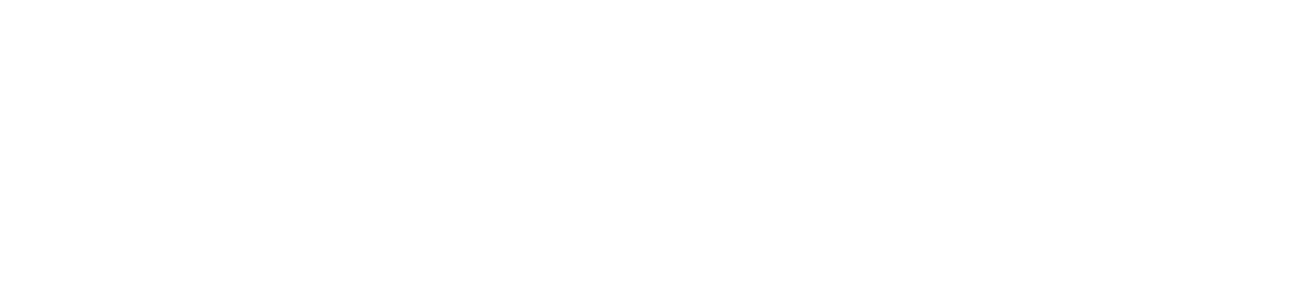
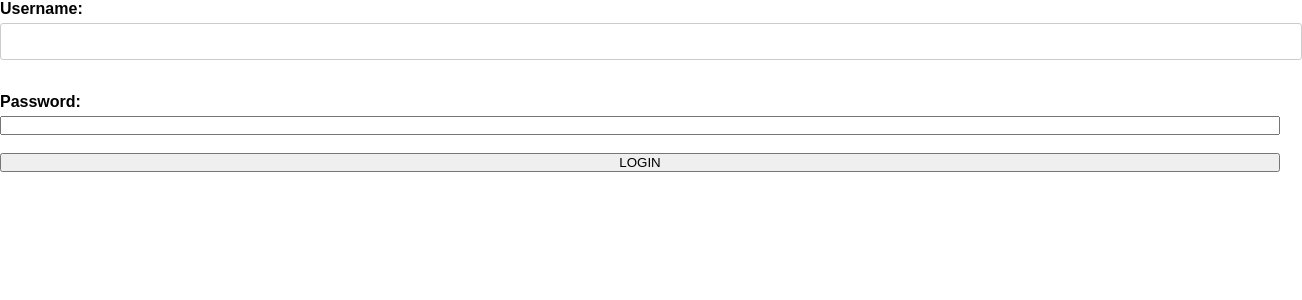
Before and after one commit to kalviumcommunity/55_Celebrities_best_movies, a React (Vite) app in the folder Client/: page /Login in a window 1280 px wide. Before the commit this address had no page. Shown: the top 300 px of the page, 1302 px wide, since content can reach past the window. Built offline with nearby package versions, Linux system fonts and the light colour scheme.

Commit message:
added login and signup in the client and server

```diff
--- a/Client/src/App.jsx
+++ b/Client/src/App.jsx
@@ -3,6 +3,8 @@ import Landing from './Components/Landing'
 import {BrowserRouter, Routes, Route} from 'react-router-dom'
 import Form from './Form'
 import UpdateForm from "./UpdateForm"
+import Signup from './Signup'
+import Login from './Login'
 
 function App() {
 
@@ -14,6 +16,8 @@ function App() {
     <Route path="/" element={<Landing/>}/>
       <Route path="/form" element={<Form/>}/>
       <Route path="/update/:id" element={<UpdateForm/>}/>
+      <Route path="/Signup" element={<Signup/>}/>
+      <Route path="Login" element={<Login/>}/>
     </Routes>
 
     </BrowserRouter>
--- a/Client/src/Components/Landing.css
+++ b/Client/src/Components/Landing.css
@@ -42,7 +42,7 @@
       margin-right: 20px;
     }
 
-    .nav-links li a {
+    .login {
       color: #fff;
       text-decoration: none;
       font-size: larger;
--- a/Client/src/Components/Landing.jsx
+++ b/Client/src/Components/Landing.jsx
@@ -1,7 +1,7 @@
   import React, { useEffect, useState } from 'react';
   import './Landing.css';
   import axios from 'axios';
-  import {Link} from 'react-router-dom'
+  import { Link } from 'react-router-dom'
 
   function Landing() {
     const [movies, setMovies] = useState([]);
@@ -44,8 +44,8 @@
               <button type="submit">Search</button>
             </form>
             <ul className="nav-links">
-              <li><a href="/" className='home'>Home</a></li>
-              <li><a href="/about">About</a></li>
+              <Link to="/Login"><button  className='login'>Login</button></Link>
+              <Link to="/Signup"><button href="/about">Signup</button></Link>
             </ul>
             <div className='form'>
           <Link to="/form">
--- /dev/null
+++ b/Client/src/Login.jsx
@@ -0,0 +1,82 @@
+import React, { useState, useEffect } from 'react';
+import { useNavigate, Link } from 'react-router-dom';
+import axios from 'axios';
+
+function Login() {
+  const navigate = useNavigate();
+  const [username, setUsername] = useState('');
+  const [password, setPassword] = useState('');
+  const [loginMessage, setLoginMessage] = useState('');
+
+  useEffect(() => {
+    let timer;
+    if (loginMessage) {
+      timer = setTimeout(() => {
+        setLoginMessage('');
+      }, 3000);
+    }
+    return () => clearTimeout(timer);
+  }, [loginMessage]);
+
+  const setCookie = (name, value, days) => {
+    let expires = "";
+    if (days) {
+      const date = new Date();
+      date.setTime(date.getTime() + (days * 24 * 60 * 60 * 1000));
+      expires = "; expires=" + date.toUTCString();
+    }
+    document.cookie = name + "=" + (value || "") + expires + "; path=/";
+  };
+
+  const handleSubmit = async (event) => {
+    event.preventDefault();
+    try {
+      if (password.length < 6) {
+        setLoginMessage("Password should be more than 5 characters");
+        return;
+      }
+
+      const response = await axios.post(`https://celebrities-best-movies.onrender.com/Login`, { username, password });
+      if (response.status === 200) {
+        setCookie('username', username, 365);
+        setCookie('password', password, 365);
+        sessionStorage.setItem('loginSuccess', 'Login successful');
+        sessionStorage.setItem('login', true);
+        navigate("/");
+      } else {
+        setLoginMessage('Invalid Credentials');
+      }
+    } catch (err) {
+      console.error(err);
+      setLoginMessage('Invalid Credentials');
+    }
+  };
+
+  return (
+    <div className="form-container">
+      <form className="form" onSubmit={handleSubmit}>
+        <label>Username:</label>
+        <input
+          type="text"
+          onChange={(e) => setUsername(e.target.value)}
+          required
+        />
+        <br></br>
+
+        <label>Password:</label>
+        <input
+          type="password"
+          onChange={(e) => setPassword(e.target.value)}
+          required
+          minLength={6}
+        />
+        {loginMessage && <div className="error-message">{loginMessage}</div>}
+        <br></br>
+
+        <button type="submit" className="button">LOGIN</button>
+      </form>
+    </div>
+  );
+}
+
+export default Login;
--- /dev/null
+++ b/Client/src/Signup.jsx
@@ -0,0 +1,60 @@
+import React, { useState } from 'react';
+import { useNavigate, Link } from 'react-router-dom';
+import axios from 'axios';
+
+function Signup() {
+  const navigate = useNavigate();
+  const [username, setUsername] = useState('');
+  const [password, setPassword] = useState('');
+  const [signupError, setSignupError] = useState('');
+
+  const handleSubmit = async (event) => {
+    event.preventDefault();
+    try {
+      if (password.length < 6) {
+        setSignupError("Password should be more than 5 characters");
+        return;
+      }
+
+      const response = await axios.post(`https://celebrities-best-movies.onrender.com/Signup`, { username, password });
+      if (response.status === 200) {
+        sessionStorage.setItem('login', true);
+        sessionStorage.setItem('signupSuccess', 'Signup successful');
+        navigate("/");
+      } else {
+        setSignupError('Signup failed');
+      }
+    } catch (err) {
+      console.error(err);
+      setSignupError('An error occurred during the signup');
+    }
+  };
+
+  return (
+    <div className="form-container">
+      <form className="form" onSubmit={handleSubmit}>
+        <label>Username:</label>
+        <input
+          type="text"
+          onChange={(e) => setUsername(e.target.value)}
+          required
+        />
+        <br></br>
+
+        <label>Password:</label>
+        <input
+          type="password"
+          onChange={(e) => setPassword(e.target.value)}
+          required
+          minLength={6}
+        />
+        <br></br>
+        {signupError && <p className="error">{signupError}</p>}
+
+        <button type="submit" className="button">SIGNUP</button>
+      </form>
+    </div>
+  );
+}
+
+export default Signup;
```
